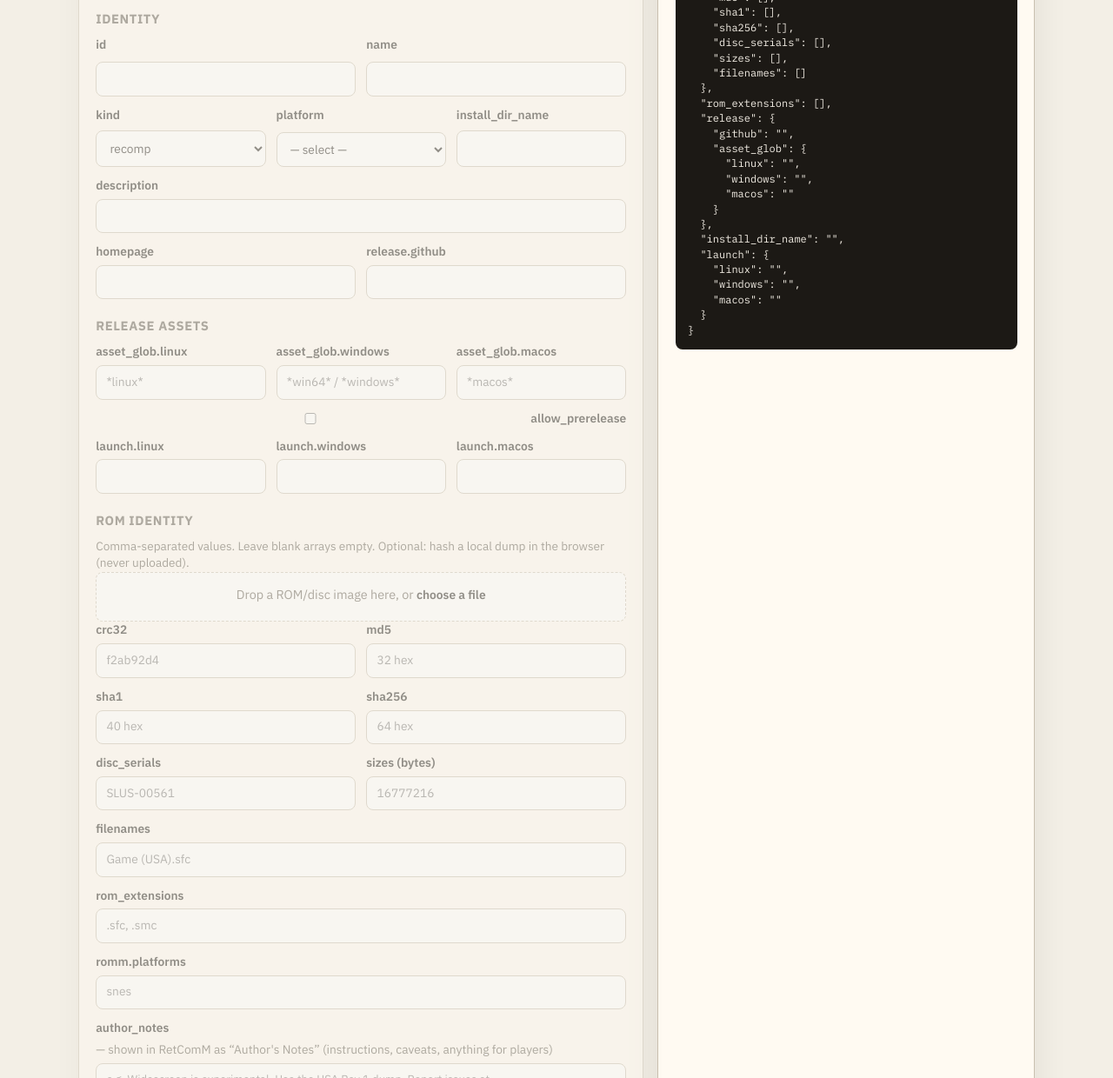
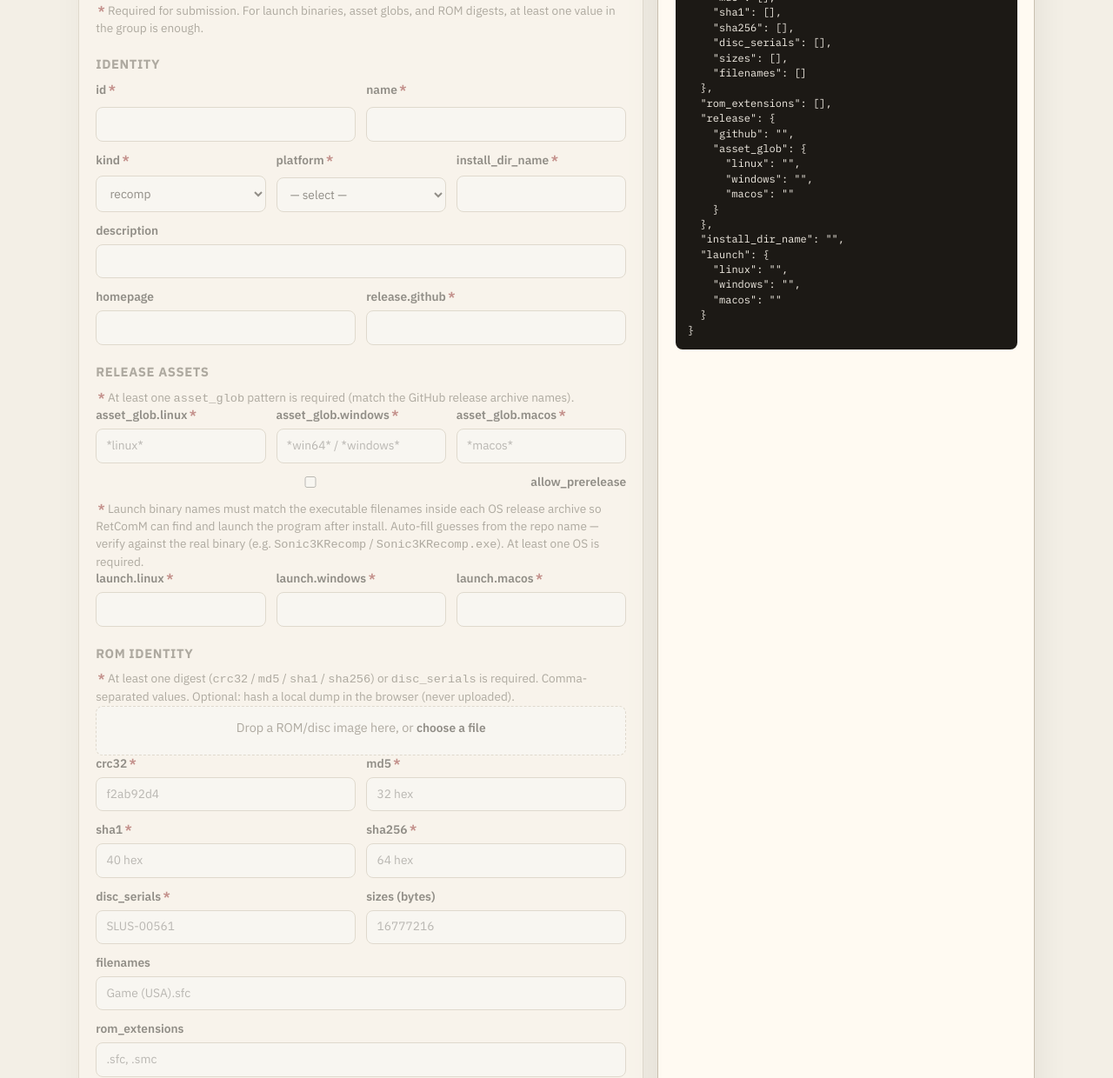
Before and after one commit to TechnicallyComputers/retcomm-catalog, a plain HTML site: page submit/index.html in a window 1280 px wide. Shown: the part 628-1868 px from the top of the page at 87% size. Drawn offline with Linux system fonts and the light colour scheme; no server answers.

Commit message:
update submission form

```diff
--- a/submit/app.js
+++ b/submit/app.js
@@ -249,6 +249,42 @@ function refreshPreview() {
   $("preview").textContent = JSON.stringify(readManifest(), null, 2);
 }
 
+/** Mirror worker validateManifest so required fields fail before the API call. */
+function validateManifest(m) {
+  const errors = [];
+  if (!m?.id || !/^[a-z0-9]+(?:-[a-z0-9]+)*$/.test(m.id)) {
+    errors.push("id must be a lowercase slug (e.g. megaman-x-snes)");
+  }
+  if (!m?.name) errors.push("name is required");
+  if (!m?.kind || !["recomp", "decomp"].includes(m.kind)) {
+    errors.push('kind must be "recomp" or "decomp"');
+  }
+  if (!m?.platform) errors.push("platform is required");
+  if (!m?.release?.github) errors.push("release.github is required");
+  const glob = m?.release?.asset_glob || {};
+  if (!glob.linux && !glob.windows && !glob.macos) {
+    errors.push("release.asset_glob needs at least one OS pattern");
+  }
+  if (!m?.install_dir_name) errors.push("install_dir_name is required");
+  const launch = m?.launch || {};
+  if (!launch.linux && !launch.windows && !launch.macos) {
+    errors.push("launch needs at least one OS binary name");
+  }
+  const id = m?.rom_identity || {};
+  const hasIdentity =
+    id.crc32?.length ||
+    id.md5?.length ||
+    id.sha1?.length ||
+    id.sha256?.length ||
+    id.disc_serials?.length;
+  if (!hasIdentity) {
+    errors.push(
+      "rom_identity needs at least one digest or disc_serial (ownership check)"
+    );
+  }
+  return errors;
+}
+
 function mergeUnique(id, values) {
   const cur = new Set(csvGet(id));
   for (const v of values) cur.add(v);
@@ -388,12 +424,23 @@ async function init() {
 
   $("submitBtn").onclick = async () => {
     hideBanner();
+    const manifest = readManifest();
+    const localErrors = validateManifest(manifest);
+    if (localErrors.length) {
+      showBanner(
+        "danger",
+        `Missing or invalid required fields:<ul>${localErrors
+          .map((e) => `<li>${e}</li>`)
+          .join("")}</ul>`
+      );
+      return;
+    }
     $("submitBtn").disabled = true;
     try {
       const data = await api("/api/submit", {
         method: "POST",
         body: JSON.stringify({
-          manifest: readManifest(),
+          manifest,
           submitter_note: $("f_submitter_note").value.trim(),
         }),
       });
--- a/submit/index.html
+++ b/submit/index.html
@@ -63,31 +63,39 @@
           </p>
           <div class="chips" id="assetChips"></div>
 
+          <p class="hint">
+            <span class="req" aria-hidden="true">*</span> Required for
+            submission. For launch binaries, asset globs, and ROM digests, at
+            least one value in the group is enough.
+          </p>
+
           <h3>Identity</h3>
           <div class="row">
             <label>
-              <strong>id</strong>
+              <strong>id<span class="req" aria-hidden="true">*</span></strong>
               <span class="src" data-src="id"></span>
-              <input id="f_id" />
+              <input id="f_id" required />
             </label>
             <label>
-              <strong>name</strong>
+              <strong>name<span class="req" aria-hidden="true">*</span></strong>
               <span class="src" data-src="name"></span>
-              <input id="f_name" />
+              <input id="f_name" required />
             </label>
           </div>
           <div class="row three">
             <label>
-              <strong>kind</strong>
-              <select id="f_kind">
+              <strong>kind<span class="req" aria-hidden="true">*</span></strong>
+              <select id="f_kind" required>
                 <option value="recomp">recomp</option>
                 <option value="decomp">decomp</option>
               </select>
             </label>
             <label>
-              <strong>platform</strong>
+              <strong
+                >platform<span class="req" aria-hidden="true">*</span></strong
+              >
               <span class="src" data-src="platform"></span>
-              <select id="f_platform">
+              <select id="f_platform" required>
                 <option value="">— select —</option>
                 <option value="snes">snes</option>
                 <option value="gba">gba</option>
@@ -97,8 +105,12 @@
               </select>
             </label>
             <label>
-              <strong>install_dir_name</strong>
-              <input id="f_install_dir_name" />
+              <strong
+                >install_dir_name<span class="req" aria-hidden="true"
+                  >*</span
+                ></strong
+              >
+              <input id="f_install_dir_name" required />
             </label>
           </div>
           <div class="row one">
@@ -113,23 +125,44 @@
               <input id="f_homepage" />
             </label>
             <label>
-              <strong>release.github</strong>
-              <input id="f_release_github" />
+              <strong
+                >release.github<span class="req" aria-hidden="true"
+                  >*</span
+                ></strong
+              >
+              <input id="f_release_github" required />
             </label>
           </div>
 
           <h3>Release assets</h3>
+          <p class="hint">
+            <span class="req" aria-hidden="true">*</span> At least one
+            <code>asset_glob</code> pattern is required (match the GitHub
+            release archive names).
+          </p>
           <div class="row three">
             <label>
-              <strong>asset_glob.linux</strong>
+              <strong
+                >asset_glob.linux<span class="req" aria-hidden="true"
+                  >*</span
+                ></strong
+              >
               <input id="f_glob_linux" placeholder="*linux*" />
             </label>
             <label>
-              <strong>asset_glob.windows</strong>
+              <strong
+                >asset_glob.windows<span class="req" aria-hidden="true"
+                  >*</span
+                ></strong
+              >
               <input id="f_glob_windows" placeholder="*win64* / *windows*" />
             </label>
             <label>
-              <strong>asset_glob.macos</strong>
+              <strong
+                >asset_glob.macos<span class="req" aria-hidden="true"
+                  >*</span
+                ></strong
+              >
               <input id="f_glob_macos" placeholder="*macos*" />
             </label>
           </div>
@@ -146,25 +179,48 @@
               <strong>allow_prerelease</strong>
             </span>
           </label>
+          <p class="hint">
+            <span class="req" aria-hidden="true">*</span> Launch binary names
+            must match the executable filenames inside each OS release archive
+            so RetComM can find and launch the program after install. Auto-fill
+            guesses from the repo name — verify against the real binary (e.g.
+            <code>Sonic3KRecomp</code> / <code>Sonic3KRecomp.exe</code>). At
+            least one OS is required.
+          </p>
           <div class="row three">
             <label>
-              <strong>launch.linux</strong>
+              <strong
+                >launch.linux<span class="req" aria-hidden="true"
+                  >*</span
+                ></strong
+              >
               <input id="f_launch_linux" />
             </label>
             <label>
-              <strong>launch.windows</strong>
+              <strong
+                >launch.windows<span class="req" aria-hidden="true"
+                  >*</span
+                ></strong
+              >
               <input id="f_launch_windows" />
             </label>
             <label>
-              <strong>launch.macos</strong>
+              <strong
+                >launch.macos<span class="req" aria-hidden="true"
+                  >*</span
+                ></strong
+              >
               <input id="f_launch_macos" />
             </label>
           </div>
 
           <h3>ROM identity</h3>
           <p class="hint">
-            Comma-separated values. Leave blank arrays empty. Optional: hash a
-            local dump in the browser (never uploaded).
+            <span class="req" aria-hidden="true">*</span> At least one digest
+            (<code>crc32</code> / <code>md5</code> / <code>sha1</code> /
+            <code>sha256</code>) or <code>disc_serials</code> is required.
+            Comma-separated values. Optional: hash a local dump in the browser
+            (never uploaded).
           </p>
           <div class="drop" id="romDrop">
             Drop a ROM/disc image here, or
@@ -176,27 +232,35 @@
           </div>
           <div class="row">
             <label>
-              <strong>crc32</strong>
+              <strong
+                >crc32<span class="req" aria-hidden="true">*</span></strong
+              >
               <input id="f_crc32" placeholder="f2ab92d4" />
             </label>
             <label>
-              <strong>md5</strong>
+              <strong>md5<span class="req" aria-hidden="true">*</span></strong>
               <input id="f_md5" placeholder="32 hex" />
             </label>
           </div>
           <div class="row">
             <label>
-              <strong>sha1</strong>
+              <strong>sha1<span class="req" aria-hidden="true">*</span></strong>
               <input id="f_sha1" placeholder="40 hex" />
             </label>
             <label>
-              <strong>sha256</strong>
+              <strong
+                >sha256<span class="req" aria-hidden="true">*</span></strong
+              >
               <input id="f_sha256" placeholder="64 hex" />
             </label>
           </div>
           <div class="row">
             <label>
-              <strong>disc_serials</strong>
+              <strong
+                >disc_serials<span class="req" aria-hidden="true"
+                  >*</span
+                ></strong
+              >
               <input id="f_disc_serials" placeholder="SLUS-00561" />
             </label>
             <label>
--- a/submit/styles.css
+++ b/submit/styles.css
@@ -282,6 +282,12 @@ button:disabled {
   margin: 0.35rem 0 0;
 }
 
+.req {
+  color: var(--danger);
+  font-weight: 700;
+  margin-left: 0.15rem;
+}
+
 .chips {
   display: flex;
   flex-wrap: wrap;
```
